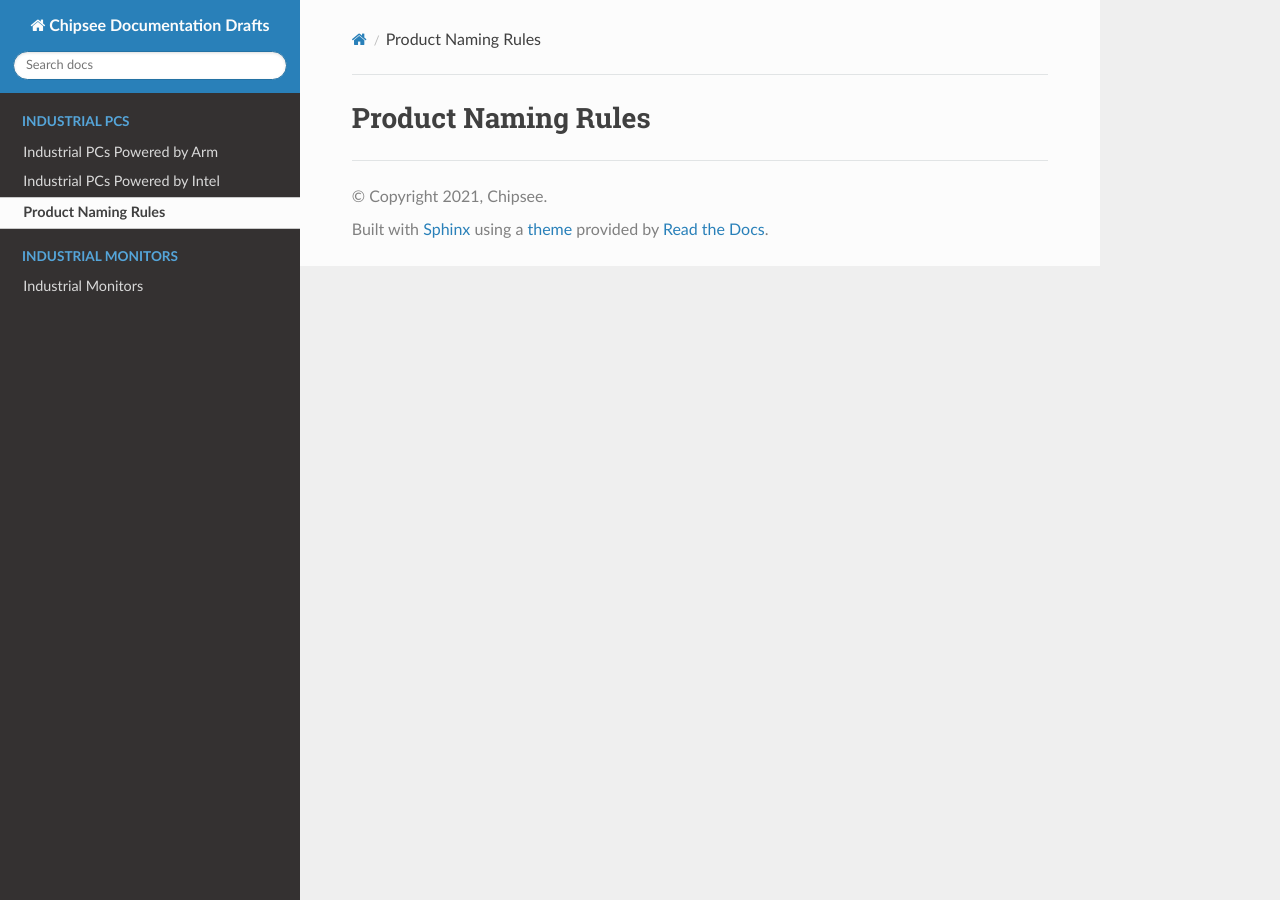
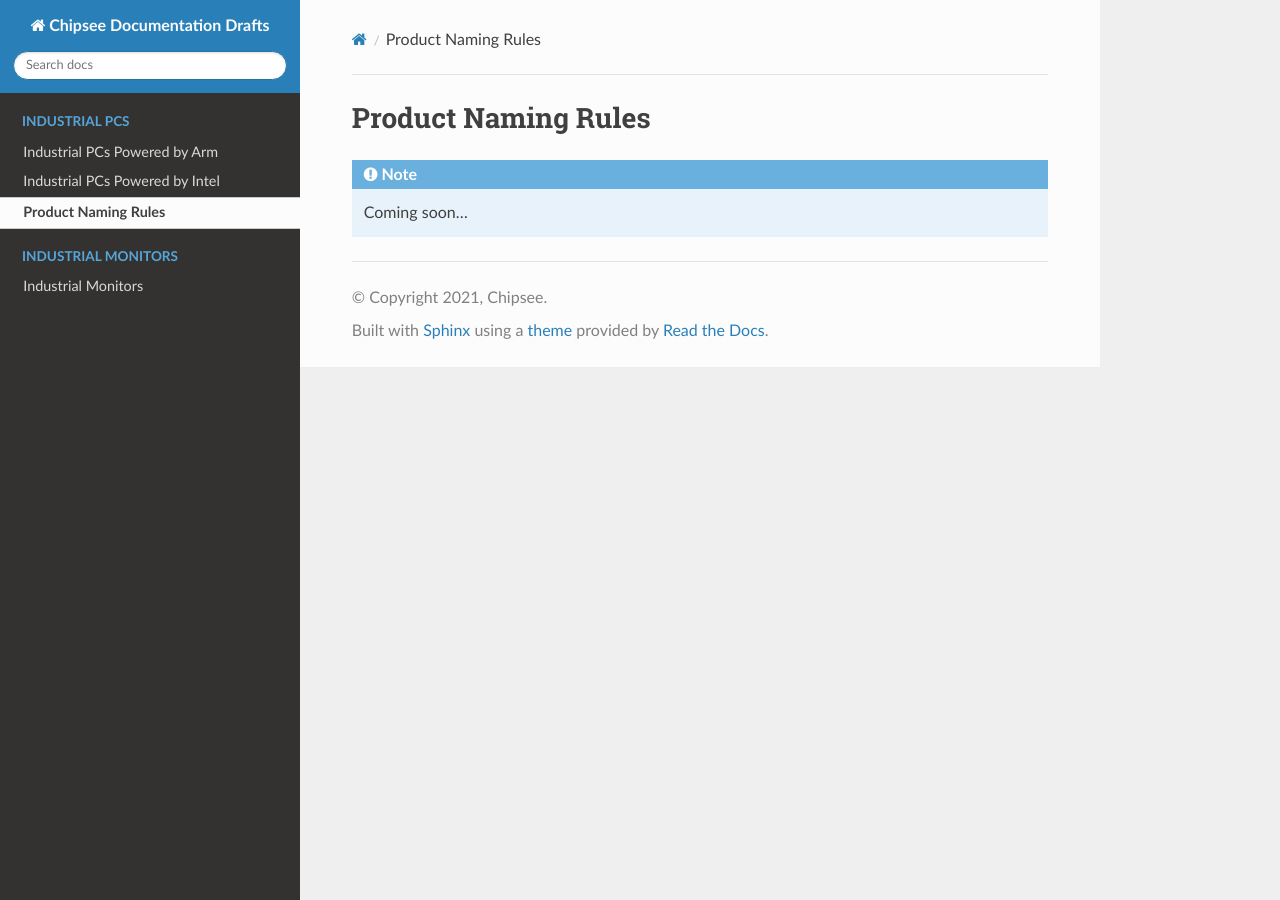
Before and after one commit to darebgd/DareDoc, a Sphinx documentation site: the page built from docs/source/Nomenclature/index.rst, in a window 1280 px wide. Built offline with Sphinx 7.4.7 and the Read the Docs theme 2.0.0, drawn with Linux system fonts in a browser that asks for light colours.

Commit message:
Update index.rst

```diff
--- a/docs/source/Nomenclature/index.rst
+++ b/docs/source/Nomenclature/index.rst
@@ -2,3 +2,7 @@
 
 Product Naming Rules
 ====================
+
+.. note::
+
+    Coming soon...
```
